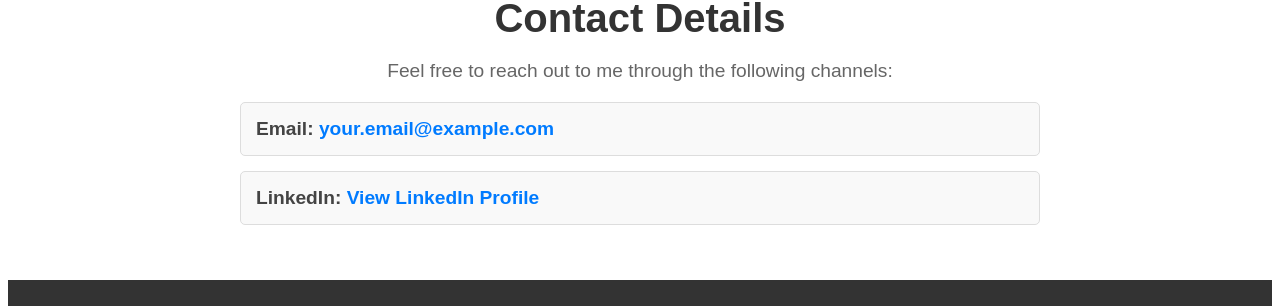
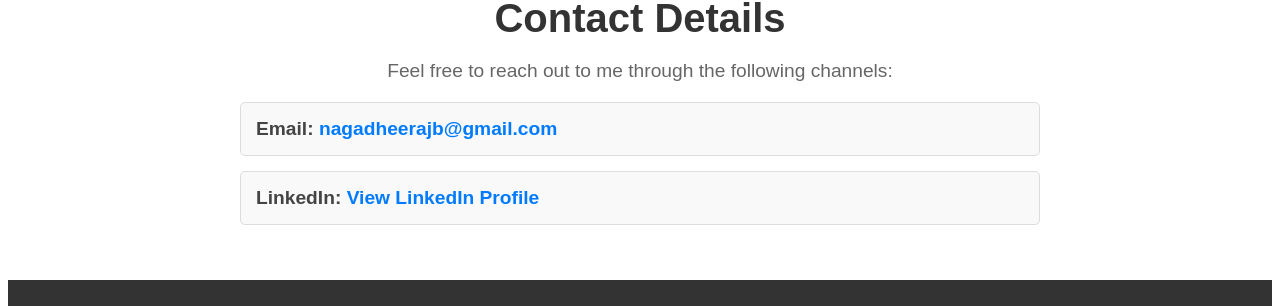
Before and after one commit to nagadheerajb/nagadheerajbiddala.github.io, a Jekyll site: the page built from contact/index.md, in a window 1280 px wide. Shown: the part 204-510 px from the top of the page. Built offline with Jekyll 4.4.1, drawn with Linux system fonts in a browser that asks for light colours.

Commit message:
Update index.md

```diff
--- a/contact/index.md
+++ b/contact/index.md
@@ -10,7 +10,7 @@ title: Contact
   </div>
 
   <ul class="contact-info">
-    <li><strong>Email:</strong> <a href="mailto:your.email@example.com">your.email@example.com</a></li>
+    <li><strong>Email:</strong> <a href="mailto:your.email@example.com">nagadheerajb@gmail.com</a></li>
     <li><strong>LinkedIn:</strong> <a href="https://www.linkedin.com/in/nagadheerajbiddala/" target="_blank" rel="noopener noreferrer">View LinkedIn Profile</a></li>
   </ul>
 </div>
```
